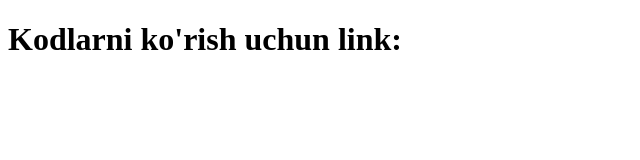
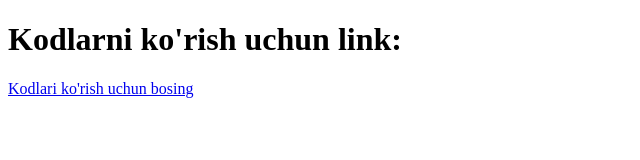
Before and after one commit to ikromhuja/6_dars, a plain HTML site: page index.html in a window 1280 px wide. Shown: the whole page, without its empty margins (0-640 px from the left). Drawn offline with Linux system fonts and the light colour scheme.

Commit message:
index part added

```diff
--- a/index.html
+++ b/index.html
@@ -3,11 +3,11 @@
 <head>
     <meta charset="UTF-8">
     <meta name="viewport" content="width=device-width, initial-scale=1.0">
-    <title>4.4 dars</title>
+    <title>4.6 dars</title>
 </head>
 <body>
    <h1>Kodlarni ko'rish uchun link:</h1>
-
+   <a href="https://github.com/ikromhuja/6_dars">Kodlari ko'rish uchun bosing</a>
    <script src="./app.js"></script>
 </body>
 </html>
```
